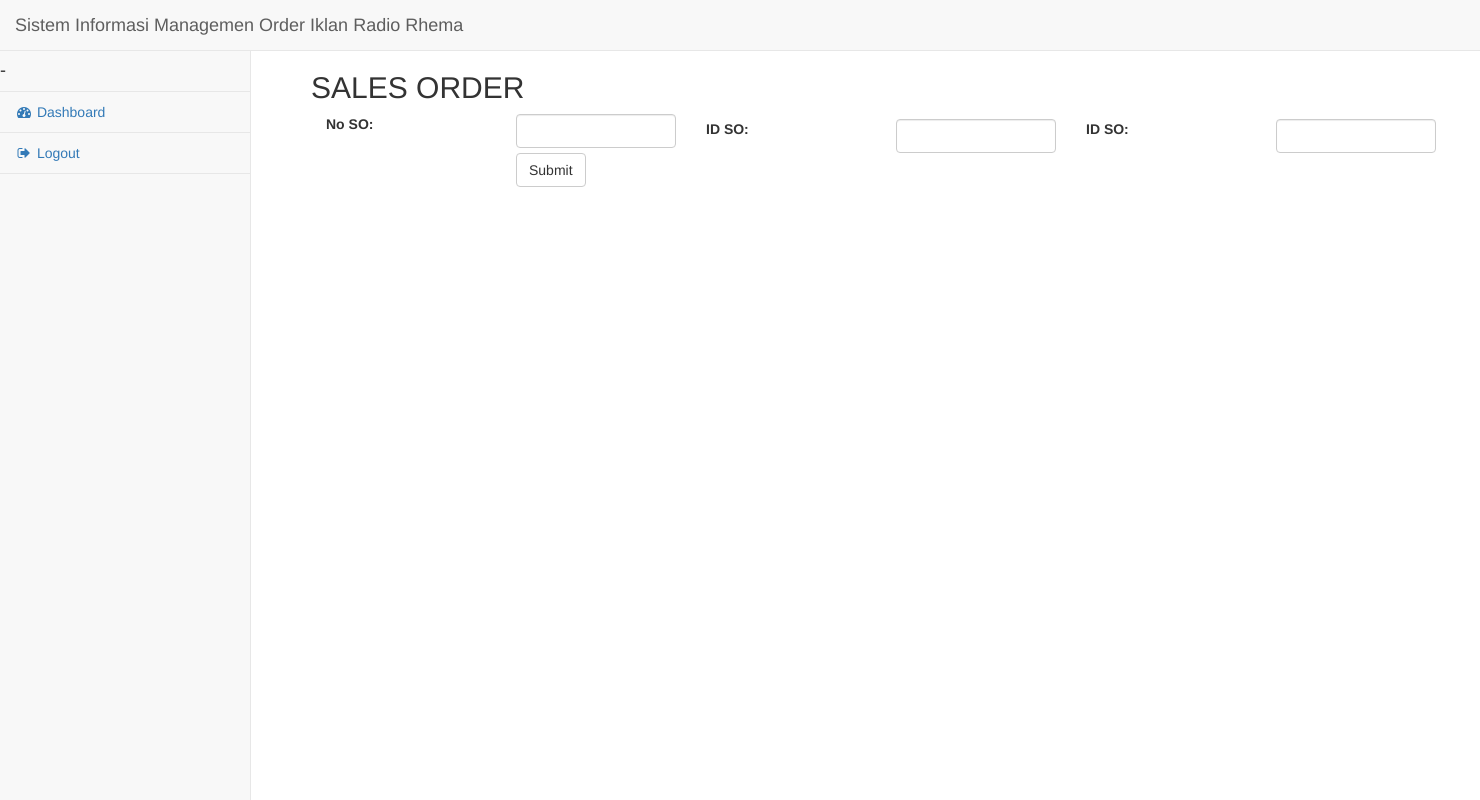
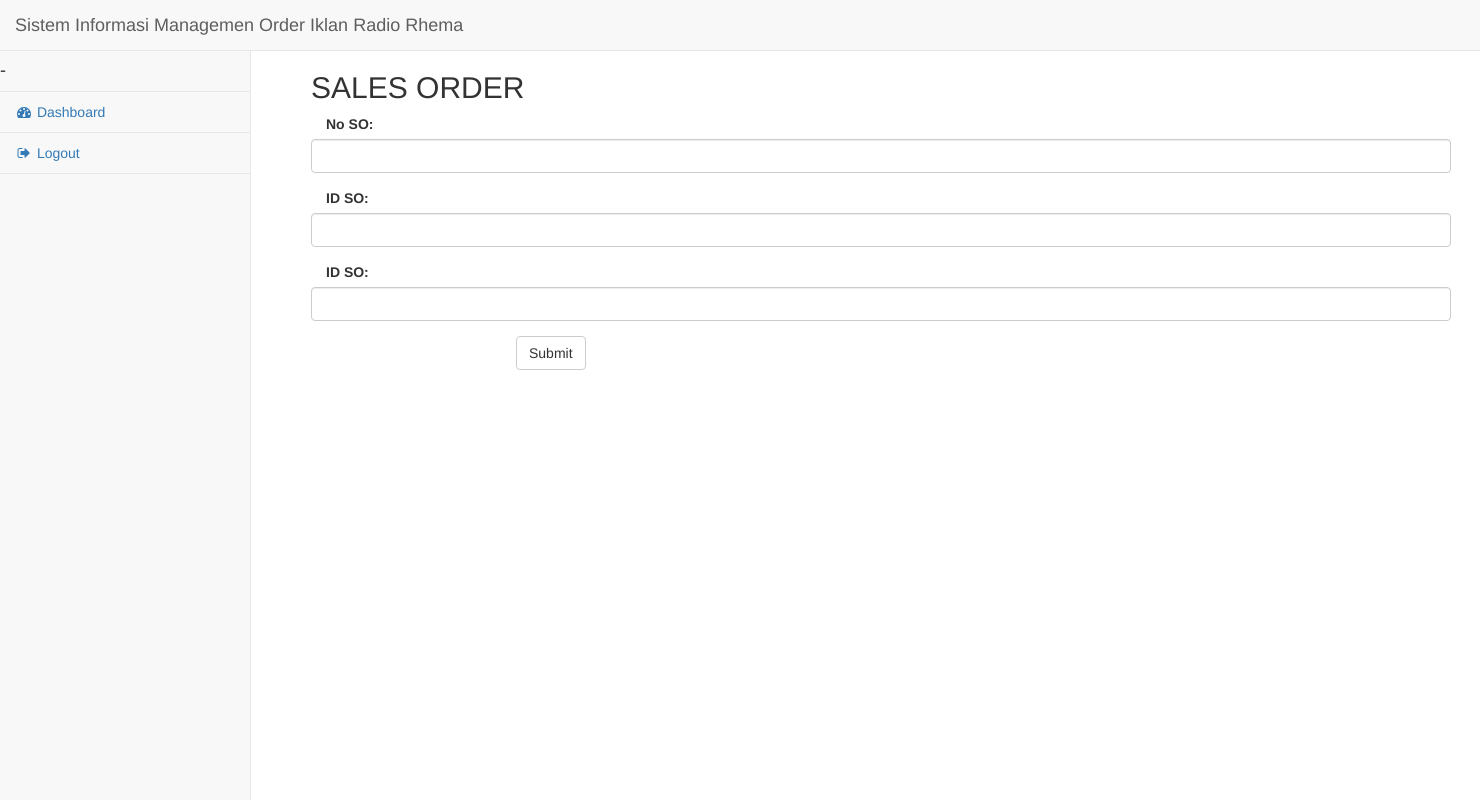
Before and after one commit to JoeHafidz/Joe, a CodeIgniter app: page /marketing/tambah_order in a window 1480 px wide. Run offline with CodeIgniter, Linux system fonts and the light colour scheme; data that the repository does not hold is empty.

Commit message:
Update an Fixing label
dicoba bro jajal :D

```diff
--- a/application/views/marketing_tambah_order_content.php
+++ b/application/views/marketing_tambah_order_content.php
@@ -5,24 +5,18 @@
 
     <div class="form-group">
       <label class="control-label col-sm-2" for="email">No SO:</label>
-      <div class="col-xs-2">
         <input type="email" class="form-control" id="email" placeholder="">
-      </div>
     </div>
 
     <div class="form-group">
       <label class="control-label col-sm-2" for="pwd">ID SO:</label>
-      <div class="col-xs-2">
         <input type="password" class="form-control" id="pwd" placeholder="">
-      </div>
     </div>
 
 
     <div class="form-group">
       <label class="control-label col-sm-2" for="pwd">ID SO:</label>
-      <div class="col-xs-2">
         <input type="password" class="form-control" id="pwd" placeholder="">
-      </div>
     </div>
 
     <div class="form-group">
```
